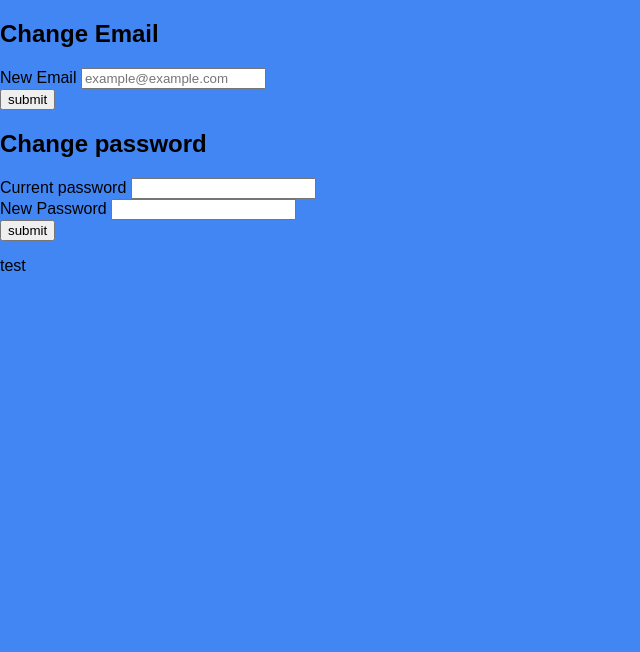
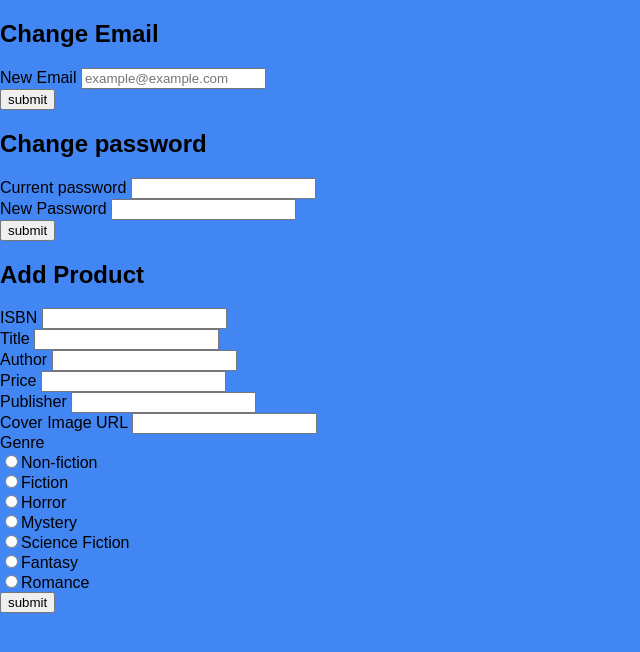
Before and after one commit to Thasaxom/COMP3340-Project, a PHP site: page /profile.php in a window 1280 px wide. Shown: the top 652 px of the page, without its empty margins (0-640 px from the left). Run offline with PHP 8.4, Linux system fonts and the light colour scheme; the visitor is signed in with stand-in values (Sample User, id 1).

Commit message:
added admin product creation stuff

```diff
--- a/profile.php
+++ b/profile.php
@@ -9,8 +9,8 @@ session_start();
     }
     else{
             //guest
-        header("location: index.php");
-        exit();
+    header("location: index.php");
+    exit();
     }
 // load data to store on text box
 ?>
@@ -54,8 +54,43 @@ session_start();
         <input type="submit" name= "submit" value="submit">
     </form>
 
-	<form style="display:<?php echo $_SESSION['admin'] === true ? 'block' : 'none'?>" action="addproduct.php">
-		<p>test</p>
+	<form style="display:<?php echo $_SESSION['admin'] === true ? 'block' : 'none'?>" action="addproduct.php" method="POST">
+		<h2>Add Product</h2>
+		<div>
+            <label>ISBN</label>
+            <input type="text" name="isbn"  required maxlength="13">
+        </div>
+		<div>
+            <label>Title</label>
+            <input type="text" name="title"  required>
+        </div>
+		<div>
+            <label>Author</label>
+            <input type="text" name="author"  required>
+        </div>
+		<div>
+            <label>Price</label>
+            <input type="text" name="price"  required>
+        </div>
+		<div>
+            <label>Publisher</label>
+            <input type="text" name="publisher"  required>
+        </div>
+		<div>
+            <label>Cover Image URL</label>
+            <input type="text" name="imagesrc"  required>
+        </div>
+		<div>
+            <label>Genre</label><br>
+            <input type="radio" name="genre" value="1" required>Non-fiction<br>
+			<input type="radio" name="genre" value="2" required>Fiction<br>
+			<input type="radio" name="genre" value="3" required>Horror<br>
+			<input type="radio" name="genre" value="4" required>Mystery<br>
+			<input type="radio" name="genre" value="5" required>Science Fiction<br>
+			<input type="radio" name="genre" value="6" required>Fantasy<br>
+			<input type="radio" name="genre" value="7" required>Romance<br>
+        </div>
+		<input type="submit" name= "submit" value="submit">
 	</form>
 
 </body>
```
Also changed, not shown: addproduct.php (+32 -0 lines).
